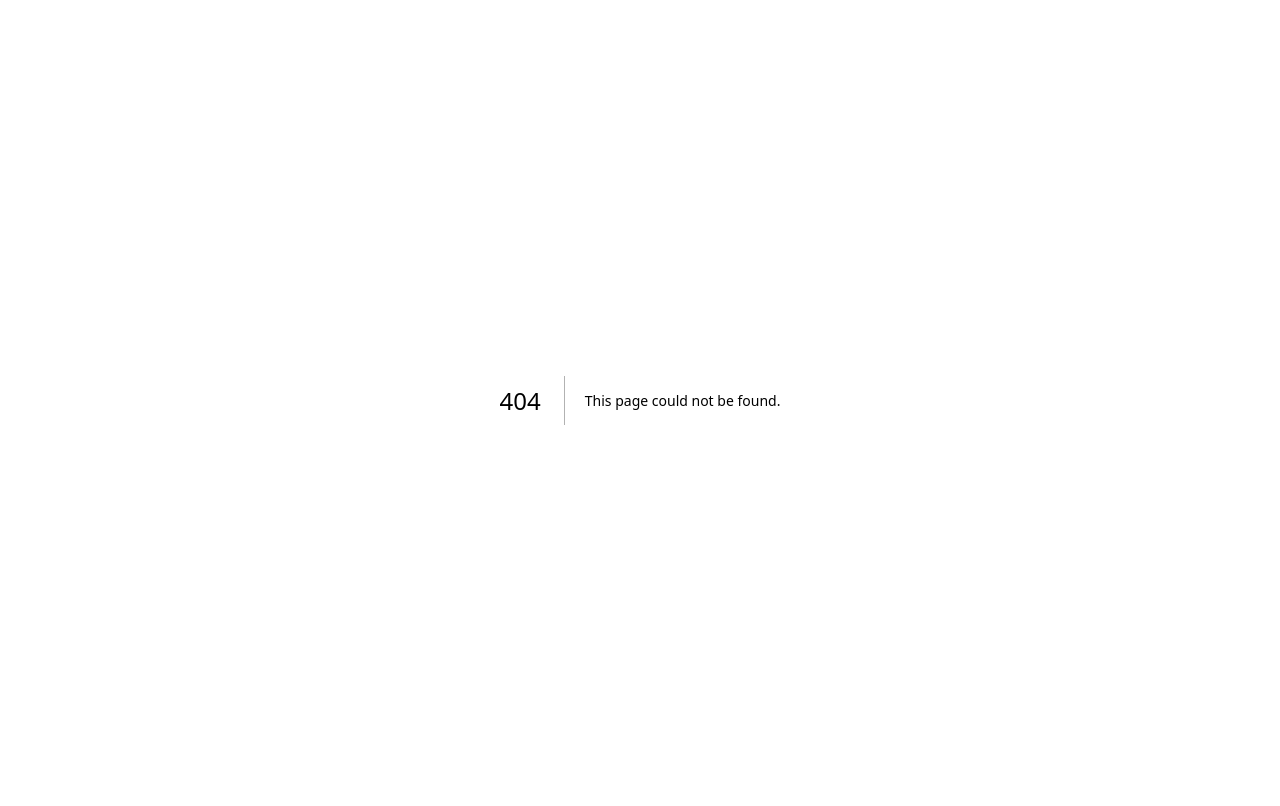
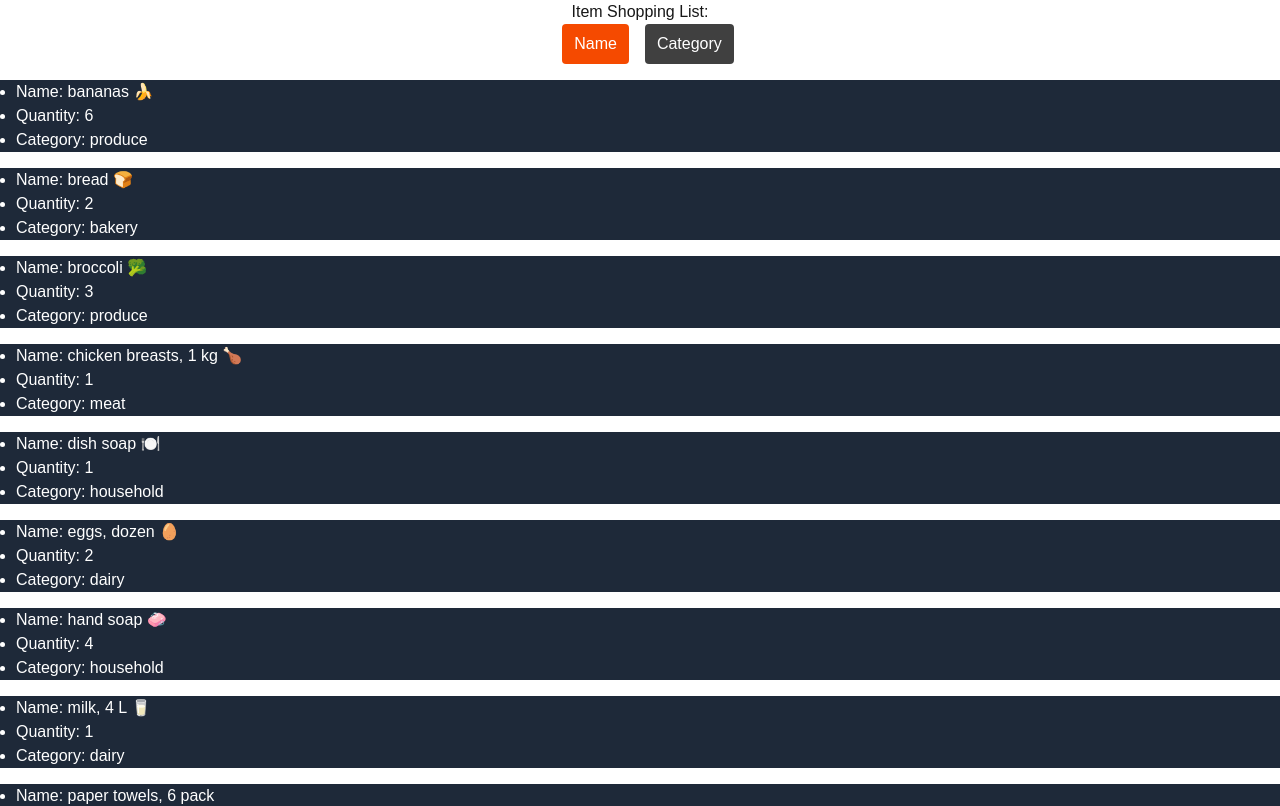
Before and after one commit to Ashtonrp/cprg306-assignments, a Next.js app: page /week-6 in a window 1280 px wide. Before the commit this address had no page. Shown: the top 806 px of the page. Built offline with nearby package versions, Linux system fonts and the light colour scheme.

Commit message:
adds week 6
fixes and adds week 6 assignment

```diff
--- a/app/page.js
+++ b/app/page.js
@@ -11,6 +11,7 @@ export default function Home() {
         <li><Link className="text-cyan-300 underline" href="./week-3">Week 3 Assignment</Link></li>
         <li><Link className="text-cyan-300 underline" href="./week-4">Week 4 Assignment</Link></li>
         <li><Link className="text-cyan-300 underline" href="./week-5">Week 5 Assignment</Link></li>
+        <li><Link className="text-cyan-300 underline" href="./week-6">Week 6 Assignment</Link></li>
       </ul>
     </main>
   );
--- /dev/null
+++ b/app/week-6/item-list.js
@@ -0,0 +1,53 @@
+"use client";
+
+import { useState } from "react";
+import Item from "./item";
+import itemsData from "./items.json";
+
+export default function ItemList() {
+
+    let itemArray = itemsData.map((item) => ({ ...item }));
+
+    let [sortBy, setSortBy] = useState("name");
+
+    const handleSortClick = (value) => setSortBy(value);
+
+    if (sortBy !== "none") {
+        itemArray.sort((itemA, itemB) => {
+            let valA = itemA[sortBy].toUpperCase();
+            let valB = itemB[sortBy].toUpperCase();
+
+            if (valA < valB) return -1;
+            if (valA > valB) return 1;
+            return 0;
+        });
+    }
+
+    const buttonStyling = "text-center ml-4 rounded cursor-pointer transition-colors px-3 py-2";
+
+    return (
+        <section className="text-white">
+
+            <div className="mb-4 flex justify-center">
+                <button className={
+                        sortBy === "name" ? `${buttonStyling} bg-orange-600 text-white` : `${buttonStyling} bg-neutral-700 text-white hover:bg-neutral-600`}
+                    onClick={() => handleSortClick("name")}>Name</button>
+
+                <button
+                    className={sortBy === "category" ? `${buttonStyling} bg-orange-600 text-white`: `${buttonStyling} bg-neutral-700 text-white hover:bg-neutral-600`}
+                    onClick={() => handleSortClick("category")}>Category</button>
+            </div>
+
+            <ul>
+                {itemArray.map((item) => (
+                    <Item
+                        key={item.id}
+                        name={item.name}
+                        quantity={item.quantity}
+                        category={item.category}
+                    />
+                ))}
+            </ul>
+        </section>
+    );
+}
--- /dev/null
+++ b/app/week-6/item.js
@@ -0,0 +1,16 @@
+
+
+export default function Item(props) {
+
+    let {name, quantity, category} = props
+
+    return(
+        <div className="bg-gray-800 mb-4">
+            <ul className="list-disc pl-4">
+                <li>Name: {name}</li>
+                <li>Quantity: {quantity}</li>
+                <li>Category: {category}</li>
+            </ul>
+        </div>
+    );
+}
--- /dev/null
+++ b/app/week-6/items.json
@@ -0,0 +1,74 @@
+[
+  {
+    "id": "1h2GJKH12gkHG31h1H",
+    "name": "milk, 4 L 🥛",
+    "quantity": 1,
+    "category": "dairy"
+  },
+  {
+    "id": "2KJH3k2j3H1k2J3K1H",
+    "name": "bread 🍞",
+    "quantity": 2,
+    "category": "bakery"
+  },
+  {
+    "id": "3h2KJH3k2j3H1k2J3",
+    "name": "eggs, dozen 🥚",
+    "quantity": 2,
+    "category": "dairy"
+  },
+  {
+    "id": "4k2J3K1H2GJKH12gk",
+    "name": "bananas 🍌",
+    "quantity": 6,
+    "category": "produce"
+  },
+  {
+    "id": "5H1h1H2KJH3k2j3H",
+    "name": "broccoli 🥦",
+    "quantity": 3,
+    "category": "produce"
+  },
+  {
+    "id": "6H1k2J3K1H2GJKH1",
+    "name": "chicken breasts, 1 kg 🍗",
+    "quantity": 1,
+    "category": "meat"
+  },
+  {
+    "id": "7gkHG31h1H2KJH3k",
+    "name": "pasta sauce 🍝",
+    "quantity": 3,
+    "category": "canned goods"
+  },
+  {
+    "id": "8j3H1k2J3K1H2GJK",
+    "name": "spaghetti, 454 g 🍝",
+    "quantity": 2,
+    "category": "dry goods"
+  },
+  {
+    "id": "9H12gkHG31h1H2KJ",
+    "name": "toilet paper, 12 pack 🧻",
+    "quantity": 1,
+    "category": "household"
+  },
+  {
+    "id": "10H3k2j3H1k2J3K1",
+    "name": "paper towels, 6 pack",
+    "quantity": 1,
+    "category": "household"
+  },
+  {
+    "id": "11k2J3K1H2GJKH12",
+    "name": "dish soap 🍽️",
+    "quantity": 1,
+    "category": "household"
+  },
+  {
+    "id": "12GJKH12gkHG31h1",
+    "name": "hand soap 🧼",
+    "quantity": 4,
+    "category": "household"
+  }
+]
--- /dev/null
+++ b/app/week-6/page.js
@@ -0,0 +1,13 @@
+import ItemList from "./item-list";
+
+export default function Page () {
+
+    return (
+        <main>
+            <h1 className="text-center">Item Shopping List:</h1>
+            <div>
+                <ItemList />
+            </div>
+        </main>
+    );
+}
```
